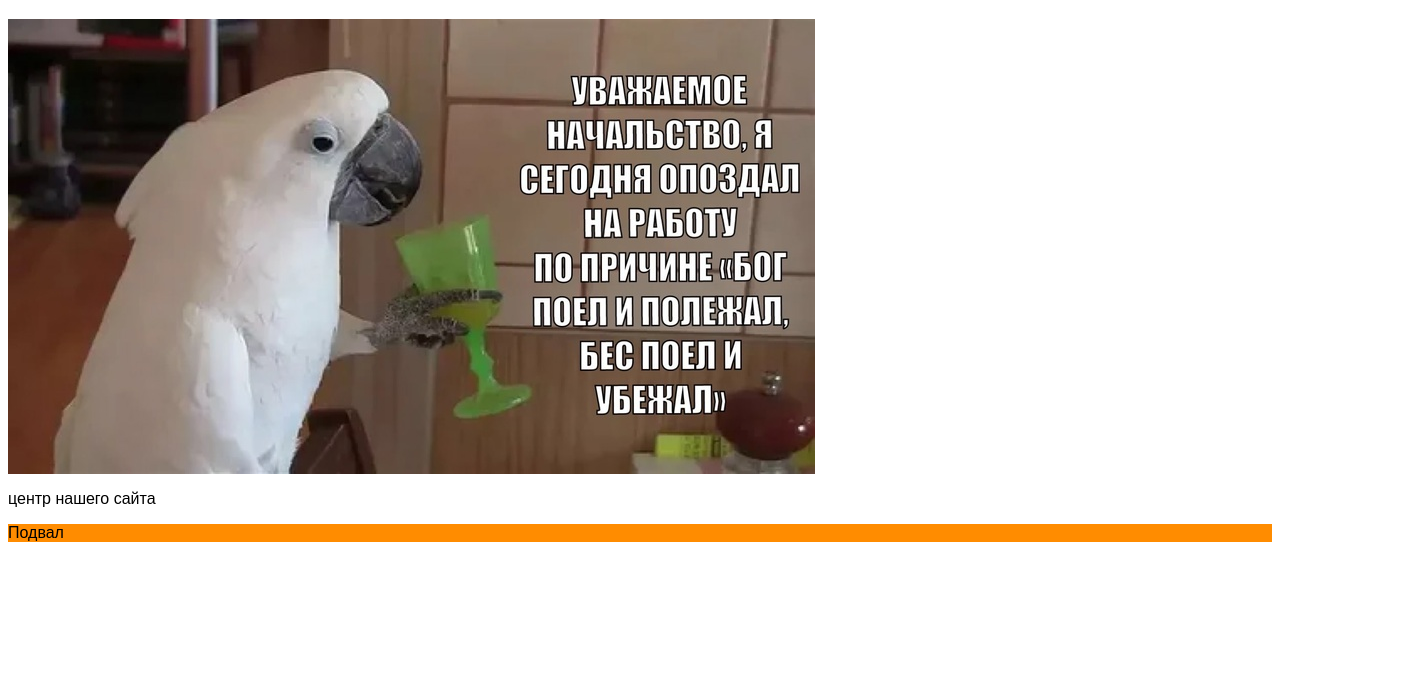
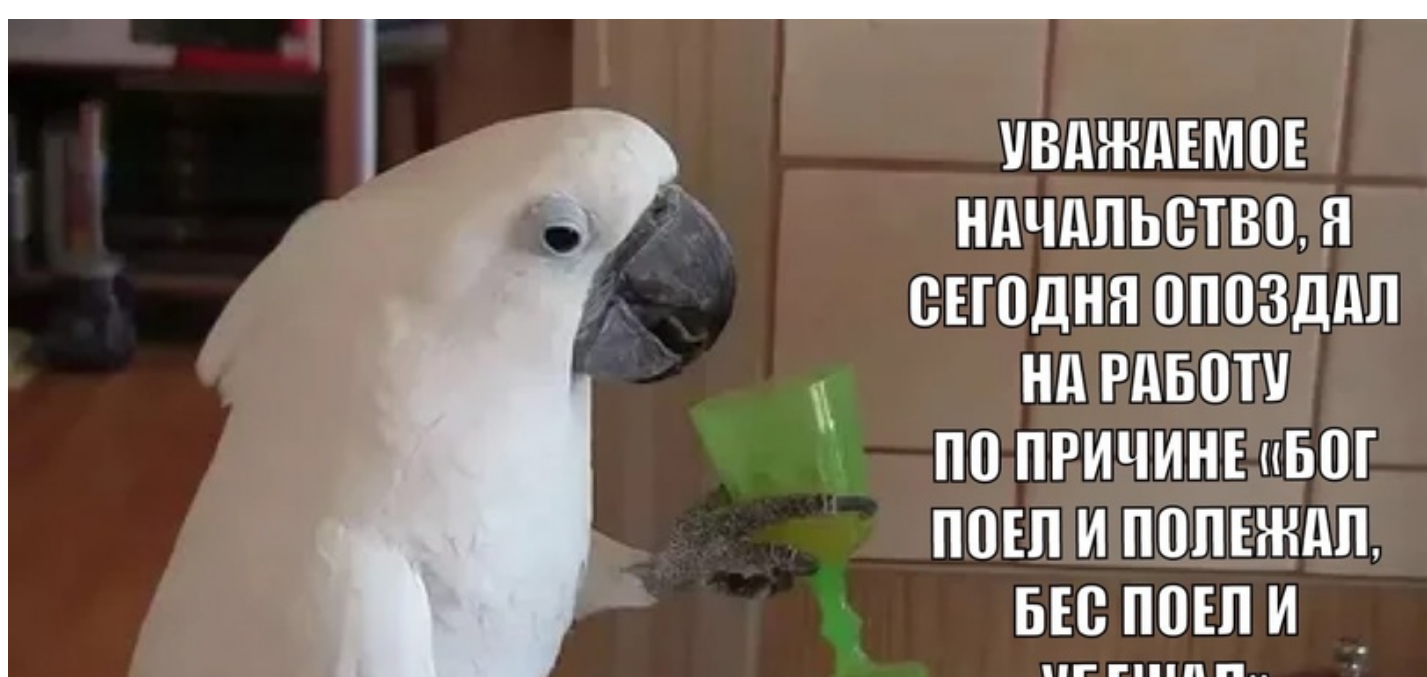
Before and after one commit to ivanpupkin11000/Mysite2, a plain HTML site: page index.html in a window 1280 px wide. Shown: the part 123-800 px from the top of the page, 1427 px wide, since content can reach past the window. Drawn offline with Linux system fonts and the light colour scheme.

Commit message:
Update index.html

```diff
--- a/index.html
+++ b/index.html
@@ -9,7 +9,7 @@
 
 		<main>
 			<h1>блоптоп-компания по производству игрушек</h1>
-			<img src="ZvoAJx-2XrQ.jpg">
+			<img src="ZvoAJx-2XrQ.jpg" height="800px">
 			<p id="center">центр нашего сайта</p>
 		</main>
 
```
